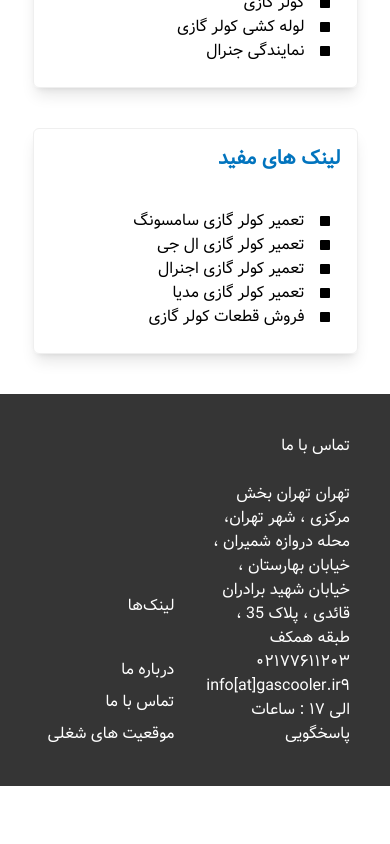
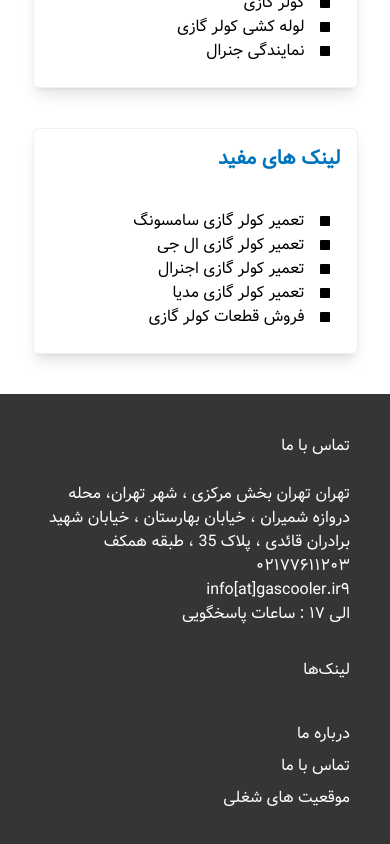
Before and after one commit to MHasannejadi/lesson-project, a React (Vite) app: page /product-detail/1 in a window 390 px wide. Shown: the part 3811-4655 px from the top of the page. Before the commit the page ends 4597 px from the top, so only its background shows below. Built offline with nearby package versions, Linux system fonts and the light colour scheme.

Commit message:
Fix list padding

```diff
--- a/src/component/DetailList.jsx
+++ b/src/component/DetailList.jsx
@@ -38,7 +38,7 @@ function DetailList({ list }) {
             className="menu absolute left-0 right-0 top-11 z-100 bg-white p-2 h-fit rounded-md w-full shadow text-black border-gray-500"
           >
             {list.map((item) => (
-              <li onClick={handleClick} key={item.id} className="border-b-2 last:border-0 p-1">
+              <li onClick={handleClick} key={item.id} className="border-b-2 last:border-0 p-3">
                 <a href={`#section-${item.id}`}>{item.title}</a>
               </li>
             ))}
--- a/src/component/Footer.jsx
+++ b/src/component/Footer.jsx
@@ -1,10 +1,10 @@
 function Footer() {
   return (
     <footer
-      className="flex gap-8 items-end bg-[#353535] p-10 text-white"
+      className="flex flex-col sm:flex-row gap-8 items-end bg-[#353535] p-10 text-white"
       dir="rtl"
     >
-      <aside className="w-full ">
+      <aside className="w-full">
         <div>
           <h4>تماس با ما</h4>
           <br />
```
